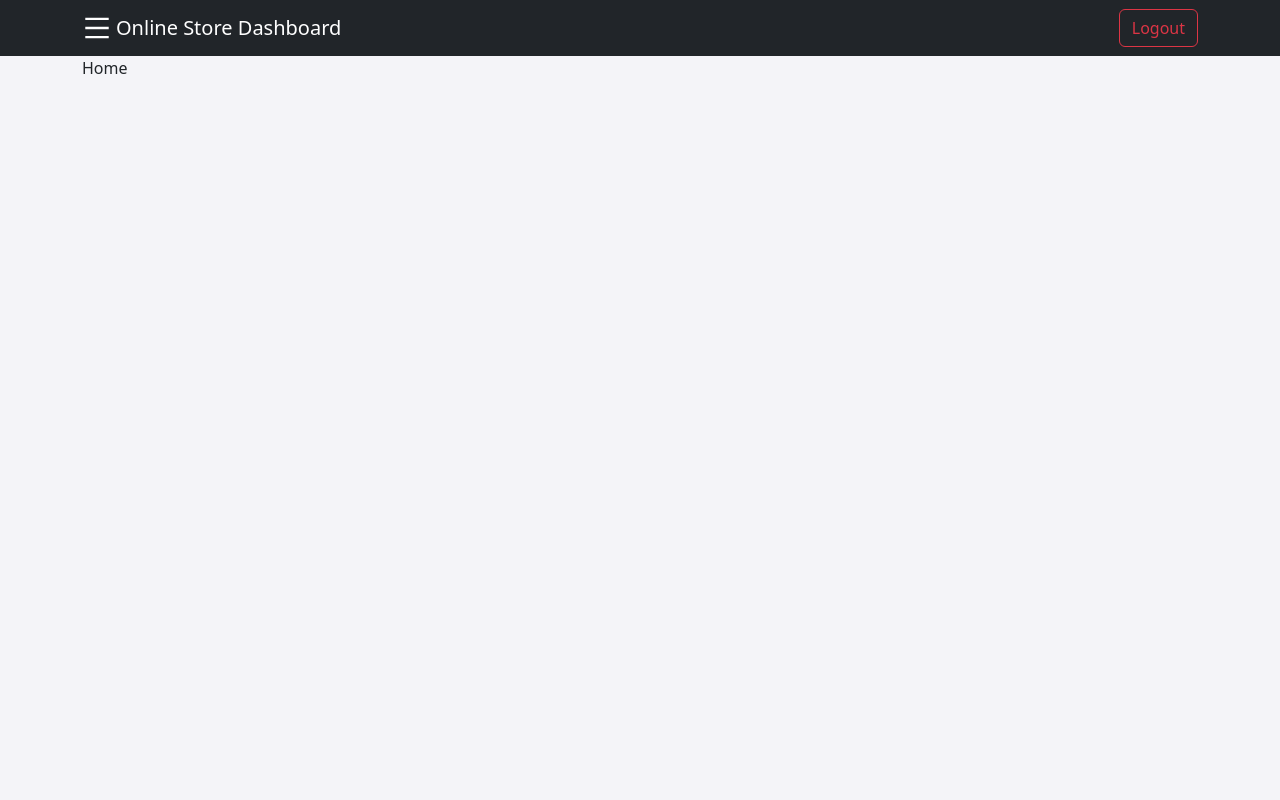
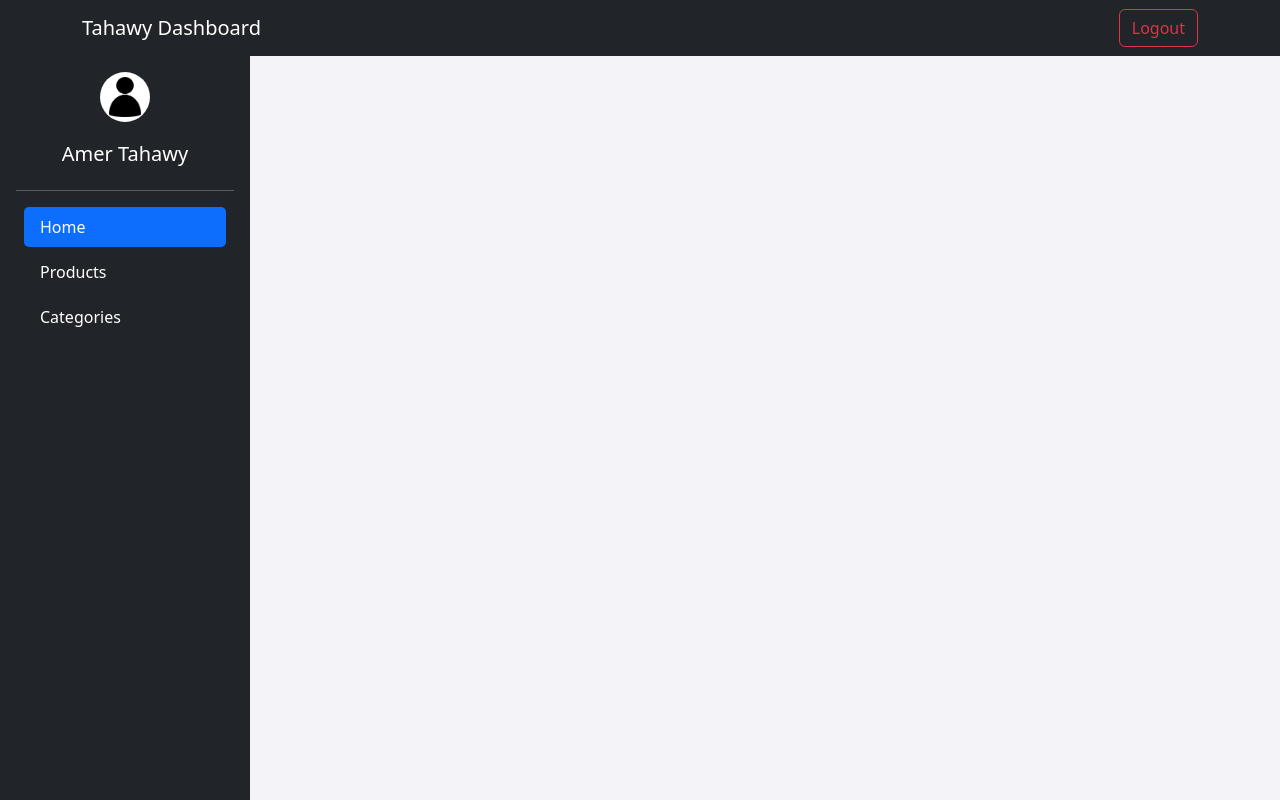
Before and after one commit to tahawy111/online-store, a React (Create React App) app in the folder admin/: page / in a window 1280 px wide. Built offline with nearby package versions, Linux system fonts and the light colour scheme.

Commit message:
Add Sidebar

```diff
--- a/admin/src/App.js
+++ b/admin/src/App.js
@@ -4,7 +4,7 @@ import Layout from "./components/Layout";
 function App() {
   return (
     <div className="App" style={{ background: "#f4f4f8", height: "100vh" }}>
-      <Layout>Home</Layout>
+      <Layout></Layout>
     </div>
   );
 }
--- a/admin/src/components/Header/index.jsx
+++ b/admin/src/components/Header/index.jsx
@@ -1,22 +1,13 @@
-import { Button, Navbar, Nav, Container } from "react-bootstrap";
-import { AiOutlineMenu } from "react-icons/ai";
-import { useDispatch } from "react-redux";
-import { menuOpenState } from "../../slices/mainSlice";
+import { Button } from "react-bootstrap";
+import Container from "react-bootstrap/Container";
+import Nav from "react-bootstrap/Nav";
+import Navbar from "react-bootstrap/Navbar";
 
 function Header() {
-  const dispatch = useDispatch();
   return (
     <Navbar collapseOnSelect expand="lg" bg="dark" variant="dark">
       <Container>
-        <div className="d-flex align-items-center justify-content-between">
-          <AiOutlineMenu
-            color="white"
-            className="me-1"
-            size={30}
-            onClick={() => dispatch(menuOpenState())}
-          />
-          <Navbar.Brand href="#home">Online Store Dashboard</Navbar.Brand>
-        </div>
+        <Navbar.Brand href="#home">Tahawy Dashboard</Navbar.Brand>
         <Navbar.Toggle aria-controls="responsive-navbar-nav" />
         <Navbar.Collapse id="responsive-navbar-nav">
           <Nav className="ms-auto">
--- a/admin/src/components/Layout/index.jsx
+++ b/admin/src/components/Layout/index.jsx
@@ -1,14 +1,12 @@
 import React from "react";
-import { Container } from "react-bootstrap";
 import Header from "../Header";
 import Sidebar from "../Sidebar";
 
-const Layout = (props) => {
+const Layout = () => {
   return (
     <div>
       <Header />
       <Sidebar />
-      <Container>{props.children}</Container>
     </div>
   );
 };
--- a/admin/src/components/Sidebar/index.jsx
+++ b/admin/src/components/Sidebar/index.jsx
@@ -1,16 +1,9 @@
-import { useSelector } from "react-redux";
+import "./style.css";
 import personImg from "../../images/person.png";
-import "./style.css";
 
 const Sidebar = () => {
-  const { menuOpenState } = useSelector((state) => state.main);
   return (
-    <div
-      className="main"
-      style={{
-        transform: menuOpenState ? `translateX(0)` : `translateX(-250px)`,
-      }}
-    >
+    <div className="main">
       <div className="personal-info">
         <div className="person-image">
           <img src={personImg} alt="" className="rounded" />
@@ -20,37 +13,9 @@ const Sidebar = () => {
       <hr />
       <div className="sidebar-items">
         <ul>
-          <li className="active">Link</li>
-          <li>Link</li>
-          <li>Link</li>
-          <li>Link</li>
-          <li>Link</li>
-          <li>Link</li>
-          <li>Link</li>
-          <li>Link</li>
-          <li>Link</li>
-          <li>Link</li>
-          <li>Link</li>
-          <li>Link</li>
-          <li>Link</li>
-          <li>Link</li>
-          <li>Link</li>
-          <li>Link</li>
-          <li>Link</li>
-          <li>Link</li>
-          <li>Link</li>
-          <li>Link</li>
-          <li>Link</li>
-          <li>Link</li>
-          <li>Link</li>
-          <li>Link</li>
-          <li>Link</li>
-          <li>Link</li>
-          <li>Link</li>
-          <li>Link</li>
-          <li>Link</li>
-          <li>Link</li>
-          <li>Link</li>
+          <li className="active">Home</li>
+          <li>Products</li>
+          <li>Categories</li>
         </ul>
       </div>
     </div>
--- a/admin/src/components/Sidebar/style.css
+++ b/admin/src/components/Sidebar/style.css
@@ -3,11 +3,11 @@
   height: calc(100vh - 56px);
   background: #212529;
   transition: 0.5s ease;
-  transform: translate(-200px);
+  transform: translateX(0px);
   position: absolute;
   color: white;
   padding: 1rem;
-  overflow: scroll;
+  overflow: auto;
 }
 .main::-webkit-scrollbar {
   width: 5px;
@@ -24,6 +24,7 @@
   flex-direction: column;
   align-items: center;
 }
+
 .person-image {
   width: 50px;
   height: 50px;
@@ -35,6 +36,7 @@
   justify-content: center;
   border-radius: 50%;
 }
+
 .person-image img {
   width: 50px;
   height: 50px;
--- a/admin/src/index.js
+++ b/admin/src/index.js
@@ -3,14 +3,9 @@ import ReactDOM from "react-dom/client";
 import "./index.css";
 import App from "./App";
 import "bootstrap/dist/css/bootstrap.min.css";
-import { store } from "./store";
-import { Provider } from "react-redux";
-
 const root = ReactDOM.createRoot(document.getElementById("root"));
 root.render(
   <React.StrictMode>
-    <Provider store={store}>
-      <App />
-    </Provider>
+    <App />
   </React.StrictMode>
 );
--- a/admin/src/slices/mainSlice.js
+++ /dev/null
@@ -1,20 +0,0 @@
-import { createSlice } from "@reduxjs/toolkit";
-
-const initialState = {
-  menuOpenState: false,
-};
-
-export const mainSlice = createSlice({
-  name: "main",
-  initialState,
-  reducers: {
-    menuOpenState: (state) => {
-      return { ...state, menuOpenState: state.menuOpenState ? false : true };
-    },
-  },
-});
-
-// Action creators are generated for each case reducer function
-export const { menuOpenState } = mainSlice.actions;
-
-export default mainSlice.reducer;
--- a/admin/src/store.js
+++ /dev/null
@@ -1,8 +0,0 @@
-import { configureStore } from "@reduxjs/toolkit";
-import mainSlice from "./slices/mainSlice";
-
-export const store = configureStore({
-  reducer: {
-    main: mainSlice,
-  },
-});
```
